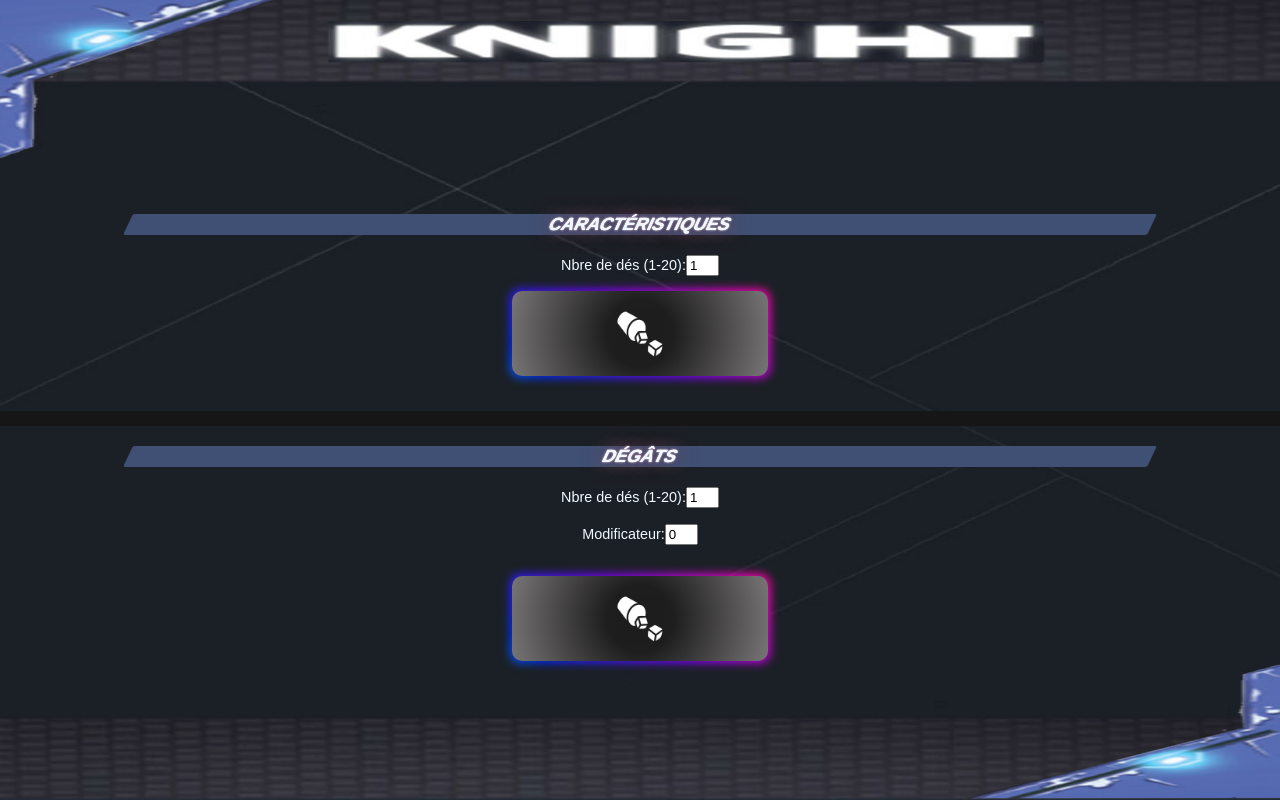
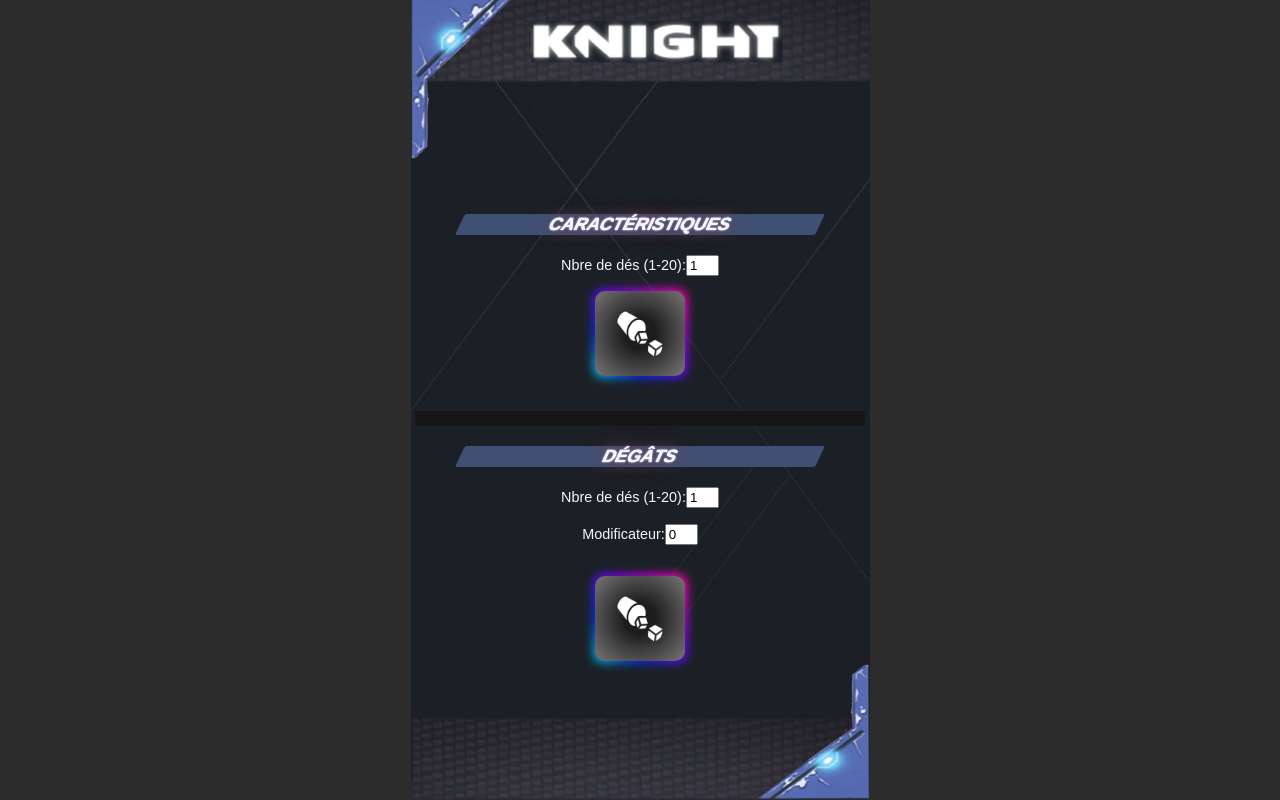
Before and after one commit to jeromeDaut/Roll_dice_for_Knight-RPG, a React (Create React App) app: page / in a window 1280 px wide. Built offline with nearby package versions, Linux system fonts and the light colour scheme; a small style sheet from the web is missing.

Commit message:
ajout d'un largeur max pour le body

```diff
--- a/src/Page/_home.scss
+++ b/src/Page/_home.scss
@@ -9,6 +9,8 @@ body{
     color:aliceblue;
     z-index: -5;
     margin: 0 auto;
+    max-width: 450px;
+    overflow-y: scroll;
 }
 .bg{
     position: relative;
```
